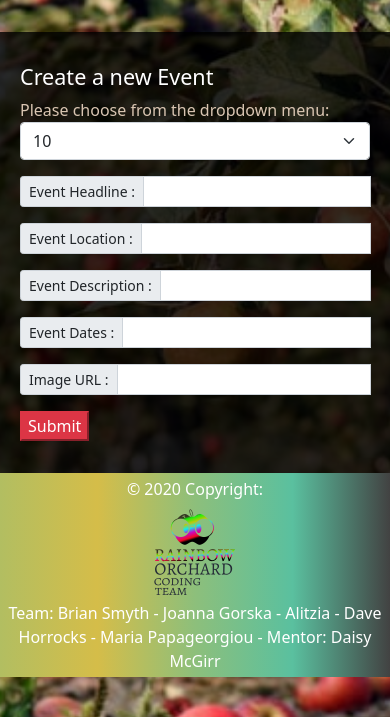
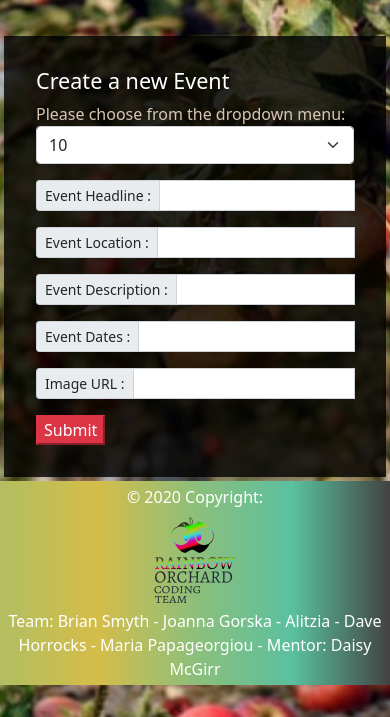
Before and after one commit to BXS-Archipelago/MadeWithPride, a Flask app: page /add_event in a window 390 px wide. Shown: the part 80-797 px from the top of the page. Run offline with Flask 2, Linux system fonts and the light colour scheme; a database or web service that is not in the repository returns one stand-in record (values such as "Sample title"); some libraries are stand-ins or nearby versions; some web fonts are replaced.

Commit message:
responsive text

```diff
--- a/static/CSS/style.css
+++ b/static/CSS/style.css
@@ -234,9 +234,9 @@ further!! Something about Sass mixins?!*/
     background: linear-gradient(to right, #b2be61, #d5bd49, #8dbf7b, #5AC09f, #424242);
     width: 25%;
     margin: 20px 20px 20px 40px;
-    border-radius: 5%;
+    border-radius: 7px;
     border: 1px solid #424242;
-    font-size: 2rem;
+    font-size: 1.5rem;
 }
 
 .fa-stuff {
@@ -313,5 +313,13 @@ further!! Something about Sass mixins?!*/
         justify-content: flex-end;
     }
 
+    .view-headers {
+        font-size: .75rem;
+        padding: 5px;
+        margin-top: 30px;
+    }
 
+    .sml-text {
+        font-size: 11px;
+    }
 }
--- a/templates/add_event.html
+++ b/templates/add_event.html
@@ -4,7 +4,7 @@
 
 
 <!-- Create the form for entering Ad details -->
-<div class="row pt-3">
+<div class="row pt-3 m-1">
     <form class="col-md-6 offset-md-3 g-3 align-items-center opaque" action="{{ url_for('add_event') }}" method="POST">
         <h4 class="edits">Create a new Event</h4>
         <div class="toptext">Please choose from the dropdown menu: </div>
@@ -23,7 +23,7 @@
 
 
         <div class="input-group input-group-sm mb-3 mt-2 form-spacing">
-            <span class="input-group-text col-1.5" id="inputGroup-sizing-sm">Event Headline : </span>
+            <span class="input-group-text col-1.5 sml-text" id="inputGroup-sizing-sm">Event Headline : </span>
 
             <input id="event_name" name="event_name" type="text" minlength="5" maxlength="100"
                 class="validate form-control" required>
@@ -34,7 +34,7 @@
 
 
         <div class="input-group input-group-sm mb-3 mt-2 form-spacing">
-            <span class="input-group-text col-1.5" id="inputGroup-sizing-sm">Event Location : </span>
+            <span class="input-group-text col-1.5 sml-text" id="inputGroup-sizing-sm">Event Location : </span>
 
             <input id="location" name="location" type="text" maxlength="200" class="validate form-control" required>
             <label for="location"></label>
@@ -45,7 +45,7 @@
 
 
         <div class="input-group input-group-sm mb-3 mt-2 form-spacing">
-            <span class="input-group-text col-1.5" id="inputGroup-sizing-sm">Event Description : </span>
+            <span class="input-group-text col-1.5 sml-text" id="inputGroup-sizing-sm">Event Description : </span>
 
             <input id="description" name="description" type="text" minlength="5" maxlength="500"
                 class="validate form-control" rows="5" required>
@@ -53,7 +53,7 @@
         </div>
 
         <div class="input-group input-group-sm mb-3 mt-2 form-spacing">
-            <span class="input-group-text col-1.5" id="inputGroup-sizing-sm">Event Dates : </span>
+            <span class="input-group-text col-1.5 sml-text" id="inputGroup-sizing-sm">Event Dates : </span>
 
             <input id="date" name="date" type="text" minlength="5" maxlength="200" class="validate form-control"
                 rows="5" required>
@@ -64,7 +64,7 @@
         <!-- Input Image1 -->
 
         <div class="input-group input-group-sm mb-3 mt-2 form-spacing">
-            <span class="input-group-text col-1.5" id="inputGroup-sizing-sm">Image URL : </span>
+            <span class="input-group-text col-1.5 sml-text" id="inputGroup-sizing-sm">Image URL : </span>
 
             <input id="image_url" name="image_url" type="text" minlength="5" class="validate form-control" required>
             <label for="image_url"></label>
--- a/templates/events.html
+++ b/templates/events.html
@@ -21,7 +21,7 @@
 
 {% for event in events %}
 <!-- event card -->
-<!-- do we want an image in these cards? -->
+
 <article class="container">
     <!-- keep card central and nice spacing from edges -->
     <div
--- a/templates/profile.html
+++ b/templates/profile.html
@@ -2,7 +2,7 @@
 
 {% block content %}
 
-<h1 class="text-md-center fw-bolder view-headers font-family-important"><i class="fas fa-check"></i> My Events</h1>
+<span class="text-md-center fw-bolder view-headers font-family-important"><i class="fas fa-check"></i> My Events</span>
 {% for event in own_events %}
 <!-- event card -->
 <!-- do we want an image in these cards? -->
@@ -53,7 +53,7 @@
 </article>
 <!--   favourites=favourites, myevents=myevents, own_events=own_events, results=results)   -->
 
-<h1 class="text-md-center fw-bolder view-headers font-family-important"><i class="far fa-heart"></i> Wishlist Events</h1>
+<span class="text-md-center fw-bolder view-headers font-family-important "><i class="far fa-heart"></i> Wishlist Events</span>
 {% for fav in results %}
 <!-- event card -->
 <!-- do we want an image in these cards? -->
```
